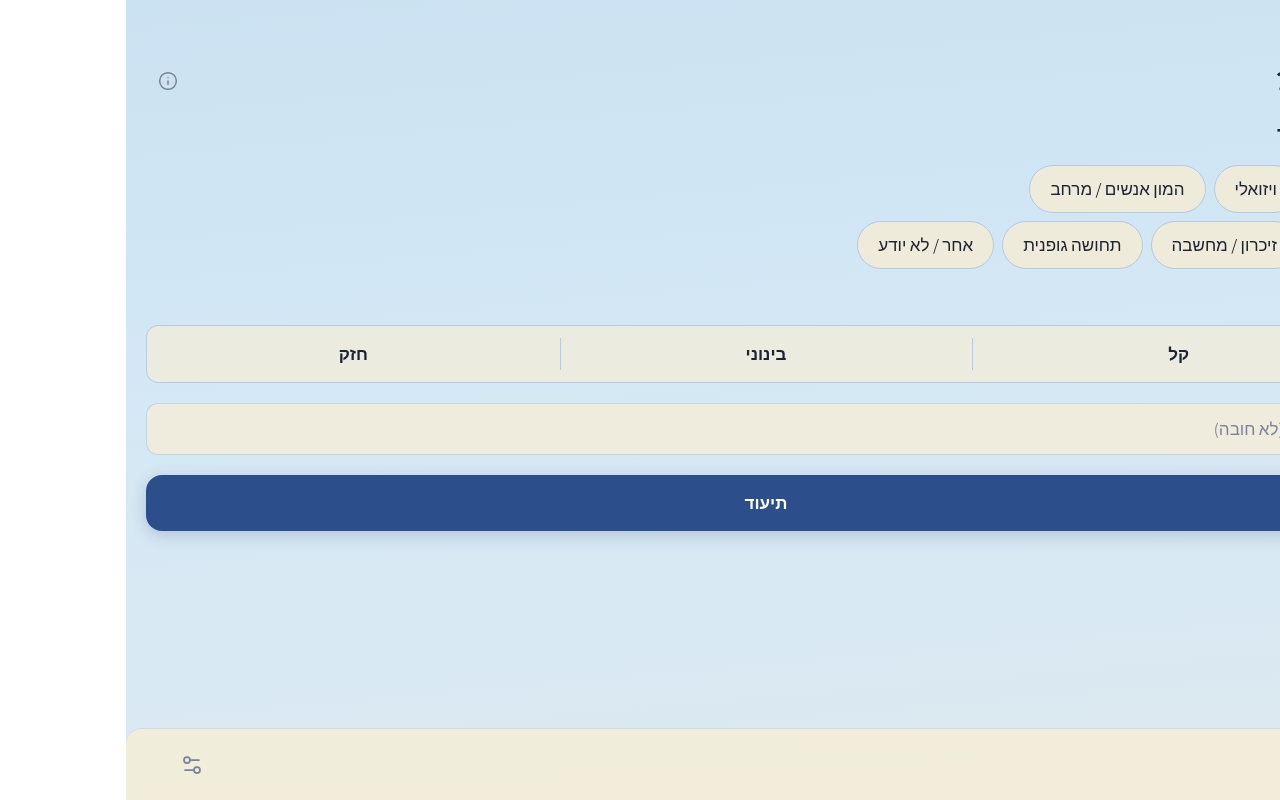
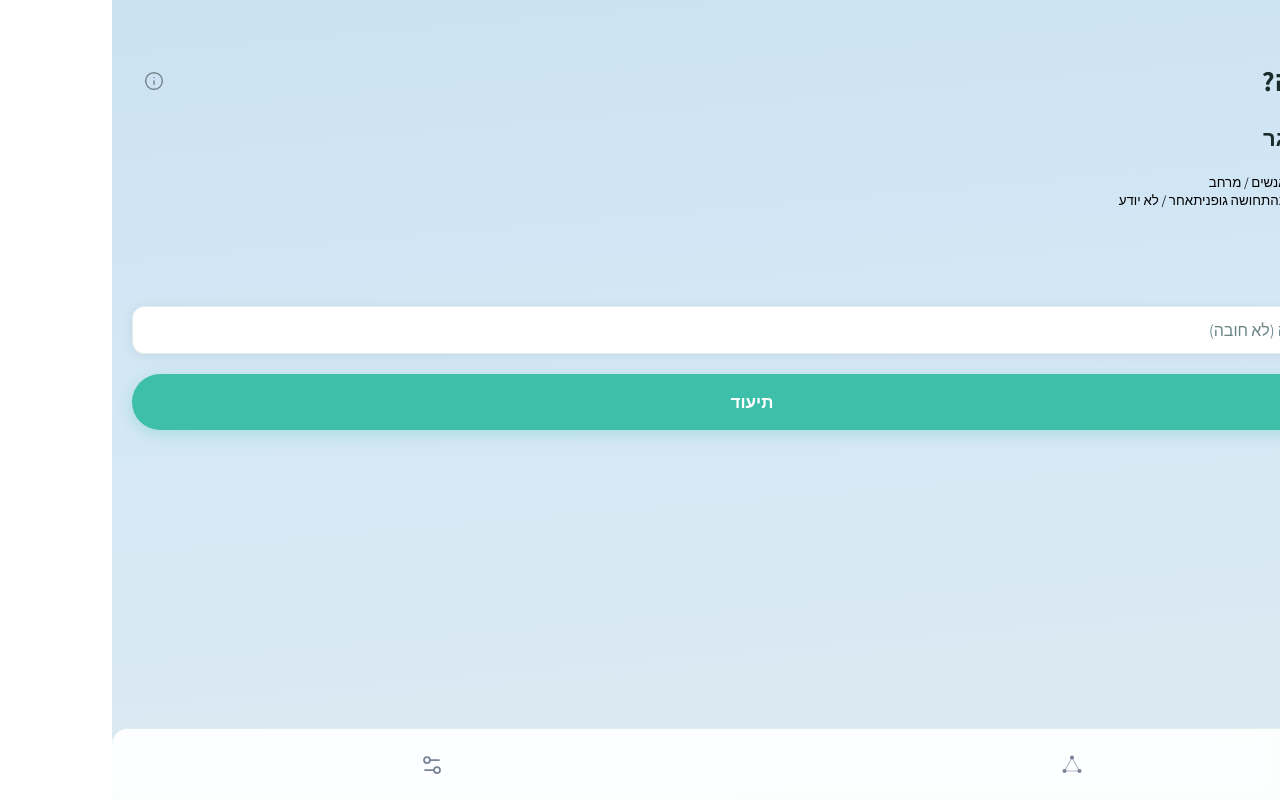
Before and after one commit to Final-Project-OT/TriggerLog, a React (Vite) app in the folder prototype/: page / in a window 1280 px wide. Built offline with nearby package versions, Linux system fonts and the light colour scheme.

Commit message:
feat: replace design system with teal/card tokens and animations

```diff
--- a/prototype/src/App.css
+++ b/prototype/src/App.css
@@ -1,53 +1,38 @@
 /* ═══════════════════════════════════════════════════════
    TRIGGERLOG — DESIGN SYSTEM
-   Sky × Constellation Metaphor
+   Vitality Path × Whack-a-Mole Metaphor
    ═══════════════════════════════════════════════════════ */
 
 /* ─── Color tokens ─── */
 :root {
-  --sky-blue-light:     #D4E8F5;
-  --sky-blue-mid:       #B8C9E0;
-  --lavender:           #E8D5F0;
-  --warm-white:         #F5EDD8;
-  --night-sky:          #1A2540;
-  --night-sky-deep:     #111929;
-  --star-blue:          #8B9DC3;
-  --deep-blue-action:   #2C4E8A;
-  --deep-blue-press:    #1E3D6E;
-  --text-dark:          #1C2333;
-  --text-light:         #FFFFFF;
-  --text-muted:         #7A8499;
-  --destructive:        #E05252;
-  --success-green:      #4CAF82;
-  --divider:            #D0D8E4;
-  --divider-night:      rgba(255, 255, 255, 0.08);
+  --teal-primary:   #3DBFAA;
+  --teal-dark:      #2D9B8A;
+  --teal-light:     #E0F5F1;
+  --bg-screen:      #F0FAF8;
+  --card-surface:   #FFFFFF;
+  --accent-green:   #7BC67A;
+  --text-dark:      #1A2B2B;
+  --text-muted:     #6B8585;
+  --divider:        #E0EFED;
+  --destructive:    #E05252;
 
-  /* ─── Spacing ─── */
+  --shadow-card:    0 2px 12px rgba(0, 0, 0, 0.07);
+  --shadow-btn:     0 4px 16px rgba(61, 191, 170, 0.30);
+  --shadow-modal:   0 16px 48px rgba(0, 0, 0, 0.28);
+
   --margin-screen:  20px;
-  --gap-section:    16px;
-  --gap-chip:        8px;
+  --gap-section:    20px;
+  --gap-card:       12px;
+  --card-radius:    16px;
+  --chip-radius:    20px;
 
-  /* ─── Animation tokens ─── */
-  --ease-out:        cubic-bezier(0.16, 1, 0.3, 1);
-  --ease-in-out:     cubic-bezier(0.45, 0, 0.55, 1);
-  --dur-fast:        120ms;
-  --dur-normal:      220ms;
-  --dur-slow:        360ms;
-
-  /* ─── Elevation ─── */
-  --shadow-chip-selected:  0 2px 8px rgba(44, 78, 138, 0.32);
-  --shadow-card:           0 8px 32px rgba(0, 0, 0, 0.12);
-  --shadow-modal:          0 16px 48px rgba(0, 0, 0, 0.28);
-  --shadow-btn:            0 4px 16px rgba(44, 78, 138, 0.24);
-  --shadow-nav:            0 -1px 0 rgba(208, 216, 228, 0.8);
+  --ease-out:       cubic-bezier(0.16, 1, 0.3, 1);
+  --dur-fast:       120ms;
+  --dur-normal:     220ms;
+  --dur-slow:       360ms;
 }
 
-/* ─── Keyframes ─────────────────────────────────────── */
-@keyframes starTwinkle {
-  0%, 100% { opacity: var(--op, 0.5); transform: scale(1); }
-  50%       { opacity: calc(var(--op, 0.5) * 0.4); transform: scale(0.7); }
-}
-
+/* ─── Keyframes ─── */
 @keyframes fadeIn {
   from { opacity: 0; }
   to   { opacity: 1; }
@@ -60,11 +45,28 @@
 
 @keyframes confirmPulse {
   0%   { transform: scale(1); }
-  40%  { transform: scale(1.03); }
+  40%  { transform: scale(1.04); }
   100% { transform: scale(1); }
 }
 
-/* ─── Screen wrapper ─────────────────────────────────── */
+@keyframes ripple {
+  0%   { transform: scale(1);   opacity: 0.55; }
+  100% { transform: scale(1.5); opacity: 0; }
+}
+
+@keyframes buttonPress {
+  0%   { transform: scale(1); }
+  35%  { transform: scale(0.93); }
+  100% { transform: scale(1); }
+}
+
+@keyframes flashIn {
+  0%   { opacity: 0; transform: scale(0.85); }
+  60%  { opacity: 1; transform: scale(1.04); }
+  100% { opacity: 1; transform: scale(1); }
+}
+
+/* ─── Screen wrapper ─── */
 .screen {
   min-height: 100dvh;
   width: 100%;
@@ -74,100 +76,76 @@
   animation: fadeIn var(--dur-normal) var(--ease-out);
 }
 
-/* ─── Trigger type chips ─────────────────────────────── */
-.chip {
+/* ─── Card ─── */
+.card {
+  background: var(--card-surface);
+  border-radius: var(--card-radius);
+  box-shadow: var(--shadow-card);
+  overflow: hidden;
+}
+
+/* ─── Filter chip (History filters) ─── */
+.filter-chip {
   display: inline-flex;
   align-items: center;
   justify-content: center;
-  height: 48px;
-  min-width: 80px;
-  padding: 0 20px;
-  border-radius: 24px;
+  height: 36px;
+  padding: 0 16px;
+  border-radius: var(--chip-radius);
   font-family: 'Assistant', sans-serif;
-  font-size: 17px;
-  font-weight: 400;
-  line-height: 26px;
+  font-size: 14px;
+  font-weight: 500;
   white-space: nowrap;
   cursor: pointer;
   user-select: none;
   -webkit-tap-highlight-color: transparent;
+  background: var(--card-surface);
+  border: 1.5px solid var(--divider);
+  color: var(--text-muted);
   transition:
     background-color var(--dur-fast) var(--ease-out),
-    color           var(--dur-fast) var(--ease-out),
-    box-shadow      var(--dur-fast) var(--ease-out),
-    transform       var(--dur-fast) var(--ease-out),
-    border-color    var(--dur-fast) var(--ease-out);
-  /* default state */
-  background: rgba(245, 237, 216, 0.85);
-  border: 1px solid var(--sky-blue-mid);
-  color: var(--text-dark);
-  box-shadow: none;
+    border-color     var(--dur-fast) var(--ease-out),
+    color            var(--dur-fast) var(--ease-out);
 }
 
-.chip:active {
-  transform: scale(0.95);
+.filter-chip.active {
+  background: var(--teal-primary);
+  border-color: var(--teal-primary);
+  color: #fff;
 }
 
-.chip.selected {
-  background: var(--deep-blue-action);
-  border-color: transparent;
-  color: var(--text-light);
-  box-shadow: var(--shadow-chip-selected);
-}
-
-/* ─── Segmented intensity control ────────────────────── */
-.intensity-group {
+/* ─── Cause card (CauseSelection grid) ─── */
+.cause-card {
   display: flex;
-  flex-direction: row;
-  width: 100%;
-  border-radius: 12px;
-  overflow: hidden;
-  border: 1px solid var(--sky-blue-mid);
-  background: rgba(245, 237, 216, 0.7);
-}
-
-.intensity-btn {
-  flex: 1;
-  height: 56px;
-  display: flex;
+  flex-direction: column;
   align-items: center;
   justify-content: center;
-  font-family: 'Assistant', sans-serif;
-  font-size: 17px;
-  font-weight: 600;
-  line-height: 24px;
-  color: var(--text-dark);
+  gap: 10px;
+  padding: 20px 12px;
+  background: var(--card-surface);
+  border-radius: var(--card-radius);
+  box-shadow: var(--shadow-card);
+  border: 2px solid transparent;
   cursor: pointer;
   user-select: none;
   -webkit-tap-highlight-color: transparent;
-  border: none;
-  background: transparent;
   transition:
-    background-color var(--dur-fast) var(--ease-out),
-    color            var(--dur-fast) var(--ease-out);
-  position: relative;
+    border-color var(--dur-fast) var(--ease-out),
+    box-shadow   var(--dur-fast) var(--ease-out),
+    transform    var(--dur-fast) var(--ease-out);
+  text-align: center;
 }
 
-/* Right-side dividers between buttons */
-.intensity-btn:not(:last-child)::after {
-  content: '';
-  position: absolute;
-  left: 0; top: 12px; bottom: 12px;
-  width: 1px;
-  background: var(--sky-blue-mid);
+.cause-card:active {
+  transform: scale(0.96);
 }
 
-.intensity-btn.selected {
-  background: var(--sky-blue-mid);
-  color: var(--text-dark);
-  font-weight: 700;
+.cause-card.selected {
+  border-color: var(--teal-primary);
+  box-shadow: 0 0 0 3px rgba(61, 191, 170, 0.15), var(--shadow-card);
 }
 
-.intensity-btn:active {
-  background: rgba(184, 201, 224, 0.6);
-}
-
-/* ─── Primary button ─────────────────────────────────── */
+/* ─── Primary button ─── */
 .btn-primary {
   display: flex;
   align-items: center;
@@ -175,74 +153,69 @@
   gap: 8px;
   width: 100%;
   height: 56px;
-  border-radius: 16px;
+  border-radius: 28px;
   font-family: 'Assistant', sans-serif;
   font-size: 17px;
-  font-weight: 600;
-  line-height: 24px;
-  color: var(--text-light);
-  background: var(--deep-blue-action);
+  font-weight: 700;
+  color: #fff;
+  background: var(--teal-primary);
   cursor: pointer;
   user-select: none;
   -webkit-tap-highlight-color: transparent;
+  border: none;
+  box-shadow: var(--shadow-btn);
   transition:
     background-color var(--dur-normal) var(--ease-out),
     transform        var(--dur-fast)   var(--ease-out),
     box-shadow       var(--dur-normal) var(--ease-out);
-  box-shadow: var(--shadow-btn);
-  border: none;
 }
 
 .btn-primary:active {
   transform: scale(0.98);
-  background: var(--deep-blue-press);
+  background: var(--teal-dark);
 }
 
 .btn-primary.confirmed {
-  background: var(--success-green);
-  box-shadow: 0 4px 16px rgba(76, 175, 130, 0.35);
+  background: var(--accent-green);
+  box-shadow: 0 4px 16px rgba(123, 198, 122, 0.40);
   animation: confirmPulse var(--dur-slow) var(--ease-out);
 }
 
-/* ─── Outline button ─────────────────────────────────── */
+/* ─── Outline button ─── */
 .btn-outline {
   display: flex;
   align-items: center;
   justify-content: center;
   width: 100%;
   height: 56px;
-  border-radius: 16px;
+  border-radius: 28px;
   font-family: 'Assistant', sans-serif;
   font-size: 17px;
   font-weight: 600;
-  line-height: 24px;
-  color: var(--text-light);
-  background: rgba(255, 255, 255, 0.08);
-  border: 1.5px solid rgba(255, 255, 255, 0.7);
+  color: var(--teal-primary);
+  background: transparent;
+  border: 1.5px solid var(--teal-primary);
   cursor: pointer;
   user-select: none;
   -webkit-tap-highlight-color: transparent;
   transition:
     background-color var(--dur-fast) var(--ease-out),
     transform        var(--dur-fast) var(--ease-out);
-  backdrop-filter: blur(4px);
-  -webkit-backdrop-filter: blur(4px);
 }
 
 .btn-outline:active {
-  background: rgba(255, 255, 255, 0.18);
+  background: rgba(61, 191, 170, 0.06);
   transform: scale(0.98);
 }
 
-/* ─── Text button ────────────────────────────────────── */
+/* ─── Text button ─── */
 .btn-text {
   display: flex;
   align-items: center;
   justify-content: center;
-  width: 100%;
   height: 44px;
   font-family: 'Assistant', sans-serif;
-  font-size: 17px;
+  font-size: 16px;
   font-weight: 400;
   color: var(--text-muted);
   background: transparent;
@@ -257,7 +230,7 @@
   color: var(--text-dark);
 }
 
-/* ─── Icon button ────────────────────────────────────── */
+/* ─── Icon button ─── */
 .icon-btn {
   display: flex;
   align-items: center;
@@ -280,53 +253,20 @@
   opacity: 0.55;
 }
 
-/* ─── Text input ─────────────────────────────────────── */
-.text-input {
-  width: 100%;
-  height: 52px;
-  border-radius: 12px;
-  background: rgba(245, 237, 216, 0.80);
-  border: 1.5px solid rgba(184, 201, 224, 0.7);
-  padding: 0 16px;
-  font-family: 'Assistant', sans-serif;
-  font-size: 17px;
-  font-weight: 400;
-  color: var(--text-dark);
-  text-align: start;
-  direction: rtl;
-  outline: none;
-  transition:
-    border-color     var(--dur-fast) var(--ease-out),
-    background-color var(--dur-fast) var(--ease-out),
-    box-shadow       var(--dur-fast) var(--ease-out);
-  -webkit-backdrop-filter: blur(8px);
-  backdrop-filter: blur(8px);
-}
-
-.text-input::placeholder {
-  color: var(--text-muted);
-}
-
-.text-input:focus {
-  border-color: var(--deep-blue-action);
-  background: rgba(245, 237, 216, 0.95);
-  box-shadow: 0 0 0 3px rgba(44, 78, 138, 0.12);
-}
-
-/* ─── Toggle switch ──────────────────────────────────── */
+/* ─── Toggle switch ─── */
 .toggle-track {
   position: relative;
   width: 51px;
   height: 31px;
   border-radius: 15.5px;
-  background: rgba(120, 130, 150, 0.25);
+  background: rgba(107, 133, 133, 0.25);
   cursor: pointer;
   flex-shrink: 0;
   transition: background-color var(--dur-normal) var(--ease-out);
 }
 
 .toggle-track.on {
-  background: var(--deep-blue-action);
+  background: var(--teal-primary);
 }
 
 .toggle-thumb {
@@ -336,39 +276,21 @@
   border-radius: 50%;
   background: #fff;
   top: 2px;
-  /* In RTL: start=right, end=left. Thumb on right = OFF */
   inset-inline-end: 2px;
   transition: inset-inline-end var(--dur-normal) var(--ease-out);
-  box-shadow: 0 2px 6px rgba(0,0,0,0.22);
+  box-shadow: 0 2px 6px rgba(0, 0, 0, 0.22);
 }
 
 .toggle-track.on .toggle-thumb {
   inset-inline-end: 22px;
 }
 
-/* ─── History list row ───────────────────────────────── */
-.history-row {
-  display: flex;
-  flex-direction: row;
-  align-items: center;
-  justify-content: space-between;
-  height: 56px;
-  padding-inline: var(--margin-screen);
-  border-bottom: 1px solid var(--divider-night);
-  gap: 12px;
-  transition: background-color var(--dur-fast) var(--ease-out);
-}
-
-.history-row:active {
-  background: rgba(139, 157, 195, 0.06);
-}
-
-/* ─── Settings card ──────────────────────────────────── */
+/* ─── Settings card + row ─── */
 .settings-card {
-  background: rgba(245, 237, 216, 0.92);
-  border-radius: 16px;
+  background: var(--card-surface);
+  border-radius: var(--card-radius);
   margin-inline: var(--margin-screen);
-  box-shadow: 0 2px 8px rgba(0,0,0,0.07);
+  box-shadow: var(--shadow-card);
   overflow: hidden;
 }
 
@@ -385,35 +307,33 @@
 }
 
 .settings-row:active {
-  background: rgba(0,0,0,0.04);
+  background: rgba(0, 0, 0, 0.03);
 }
 
-/* ─── Bottom nav bar ─────────────────────────────────── */
+/* ─── Bottom nav ─── */
 .bottom-nav {
   position: fixed;
   bottom: 0;
   inset-inline: 0;
   height: 72px;
-  background: rgba(245, 237, 216, 0.88);
+  background: rgba(255, 255, 255, 0.92);
   -webkit-backdrop-filter: blur(12px) saturate(1.4);
   backdrop-filter: blur(12px) saturate(1.4);
-  border-top: 1px solid rgba(208, 216, 228, 0.9);
+  border-top: 1px solid var(--divider);
   border-radius: 16px 16px 0 0;
   display: flex;
   flex-direction: row;
   align-items: center;
-  /* In RTL: flex-start = right side */
-  justify-content: space-between;
-  padding: 0 44px;
+  justify-content: space-around;
   padding-bottom: env(safe-area-inset-bottom, 0px);
   z-index: 200;
 }
 
-/* ─── Section headings ───────────────────────────────── */
+/* ─── Typography classes ─── */
 .heading-1 {
   font-family: 'Assistant', sans-serif;
   font-size: 28px;
-  font-weight: 700;
+  font-weight: 800;
   line-height: 36px;
   text-align: start;
 }
@@ -421,16 +341,24 @@
 .heading-2 {
   font-family: 'Assistant', sans-serif;
   font-size: 22px;
+  font-weight: 700;
+  line-height: 30px;
+  text-align: start;
+}
+
+.heading-3 {
+  font-family: 'Assistant', sans-serif;
+  font-size: 18px;
   font-weight: 600;
-  line-height: 30px;
+  line-height: 26px;
   text-align: start;
 }
 
 .body-text {
   font-family: 'Assistant', sans-serif;
-  font-size: 17px;
+  font-size: 16px;
   font-weight: 400;
-  line-height: 26px;
+  line-height: 24px;
 }
 
 .caption {
@@ -448,3 +376,32 @@
   text-transform: uppercase;
   letter-spacing: 0.6px;
 }
+
+/* ─── Text input (reused in CauseSelection search) ─── */
+.text-input {
+  width: 100%;
+  height: 48px;
+  border-radius: 12px;
+  background: var(--card-surface);
+  border: 1.5px solid var(--divider);
+  padding: 0 16px;
+  font-family: 'Assistant', sans-serif;
+  font-size: 16px;
+  color: var(--text-dark);
+  text-align: start;
+  direction: rtl;
+  outline: none;
+  box-shadow: var(--shadow-card);
+  transition:
+    border-color var(--dur-fast) var(--ease-out),
+    box-shadow   var(--dur-fast) var(--ease-out);
+}
+
+.text-input::placeholder {
+  color: var(--text-muted);
+}
+
+.text-input:focus {
+  border-color: var(--teal-primary);
+  box-shadow: 0 0 0 3px rgba(61, 191, 170, 0.12);
+}
```
